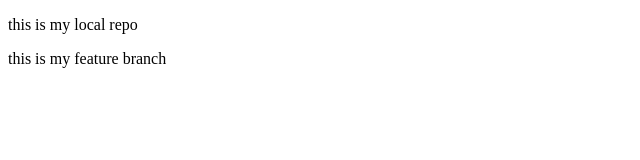
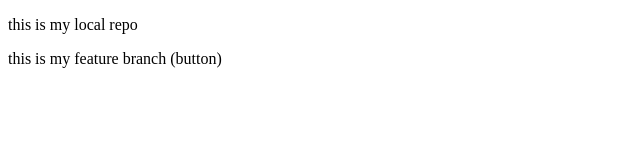
Before and after one commit to SanskarShubham/git-basic-local-repo, a plain HTML site: page index.html in a window 1280 px wide. Shown: the full height of the page, 0-640 px from the left. Drawn offline with Linux system fonts and the light colour scheme.

```diff
--- a/index.html
+++ b/index.html
@@ -7,6 +7,6 @@
 </head>
 <body>
     <p>this is my local repo</p>
-    <p>this is my feature branch</p>
+    <p>this is my feature branch (button)</p>
 </body>
 </html>
```
